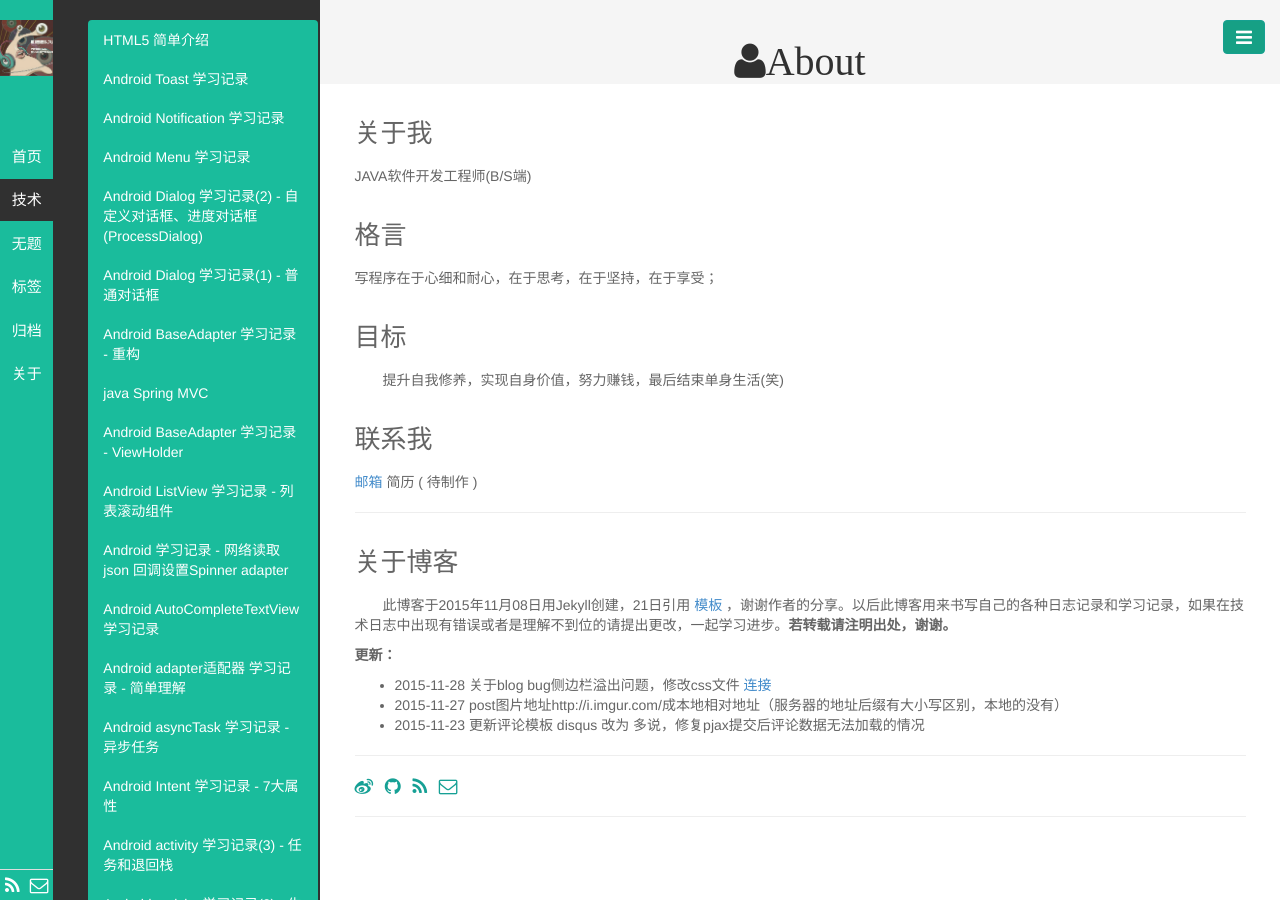
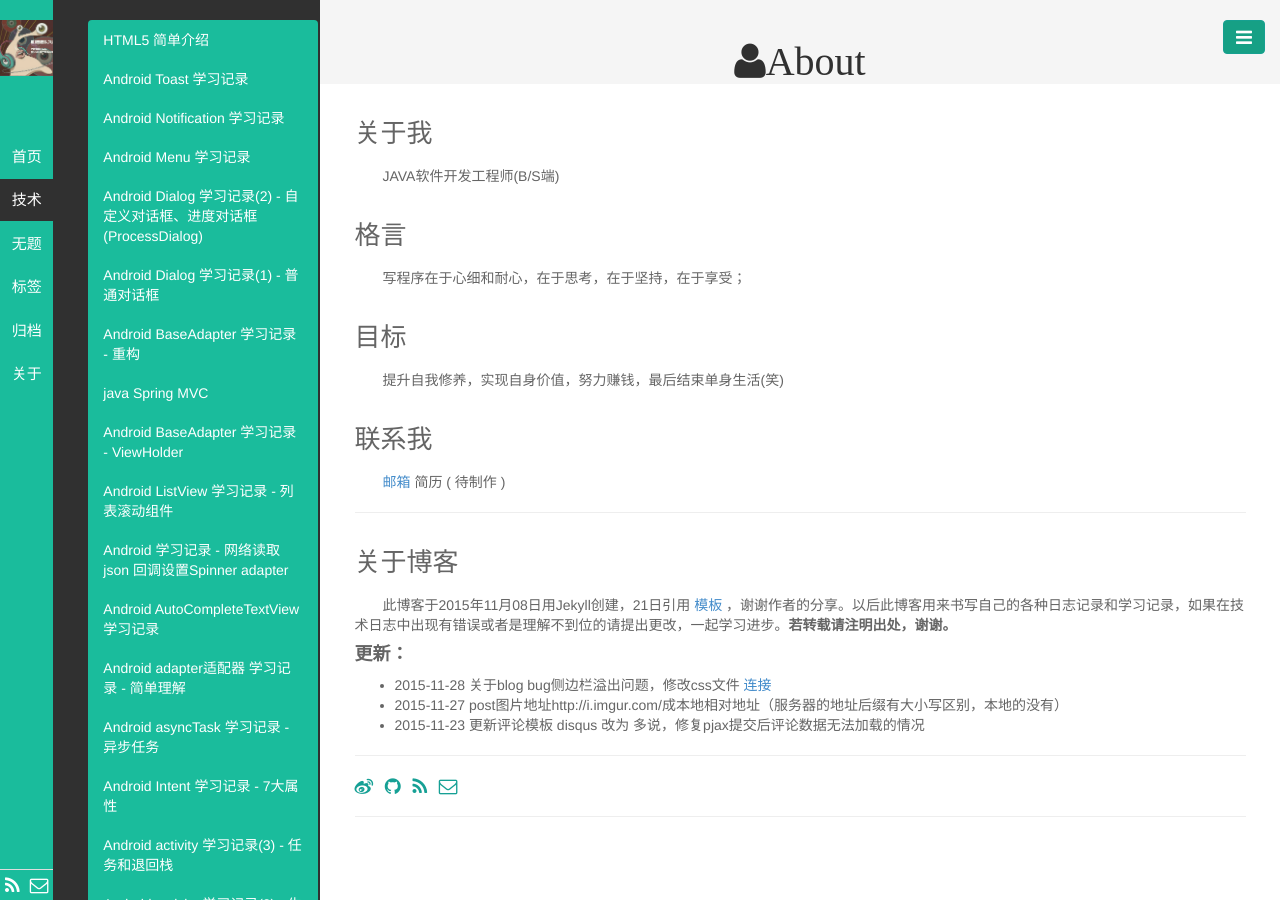
Before and after one commit to javadavid/blog, a Jekyll site: the page built from pages/about.html, in a window 1280 px wide. Built offline with Jekyll 4.4.1, drawn with Linux system fonts in a browser that asks for light colours; comment, search, counter and statistics services are not loaded.

Commit message:
change about style

```diff
--- a/pages/about.html
+++ b/pages/about.html
@@ -7,11 +7,11 @@ titlename: 关于
 
 	<h3>关于我</h3>
 
-	<p>JAVA软件开发工程师(B/S端) </p>
+	<p style="text-indent:2em">JAVA软件开发工程师(B/S端) </p>
 
 	<h3>格言</h3>
 
-	<p>写程序在于心细和耐心，在于思考，在于坚持，在于享受；</p>
+	<p style="text-indent:2em">写程序在于心细和耐心，在于思考，在于坚持，在于享受；</p>
 
 	<h3>目标</h3>
 
@@ -19,12 +19,12 @@ titlename: 关于
 
 	<h3>联系我</h3>
 
-	<p><a href="mailto:{{ site.author.email }}">邮箱</a> 简历 ( 待制作 ) </p>
+	<p style="text-indent:2em"><a href="mailto:{{ site.author.email }}">邮箱</a> 简历 ( 待制作 ) </p>
 
 <hr>
 	<h3>关于博客</h3>
 	<p style="text-indent:2em">此博客于2015年11月08日用Jekyll创建，21日引用 <a target='_blank' href="https://github.com/lay1010">模板</a> ，谢谢作者的分享。以后此博客用来书写自己的各种日志记录和学习记录，如果在技术日志中出现有错误或者是理解不到位的请提出更改，一起学习进步。<b>若转载请注明出处，谢谢。</b></p>
-	<p><strong>更新：</strong></p>
+	<h4><strong>更新：</strong></h4>
 	<ul>
 		<li>2015-11-28 关于blog bug侧边栏溢出问题，修改css文件 <a target='_blank' href='https://github.com/lay1010/lay1010.github.io/issues/10'>连接</a> </li>
 		<li>2015-11-27 post图片地址http://i.imgur.com/成本地相对地址（服务器的地址后缀有大小写区别，本地的没有）</li>
```
Also changed, not shown: _posts/技术/2015-11-30-html5_01.md (+6 -2 lines).
